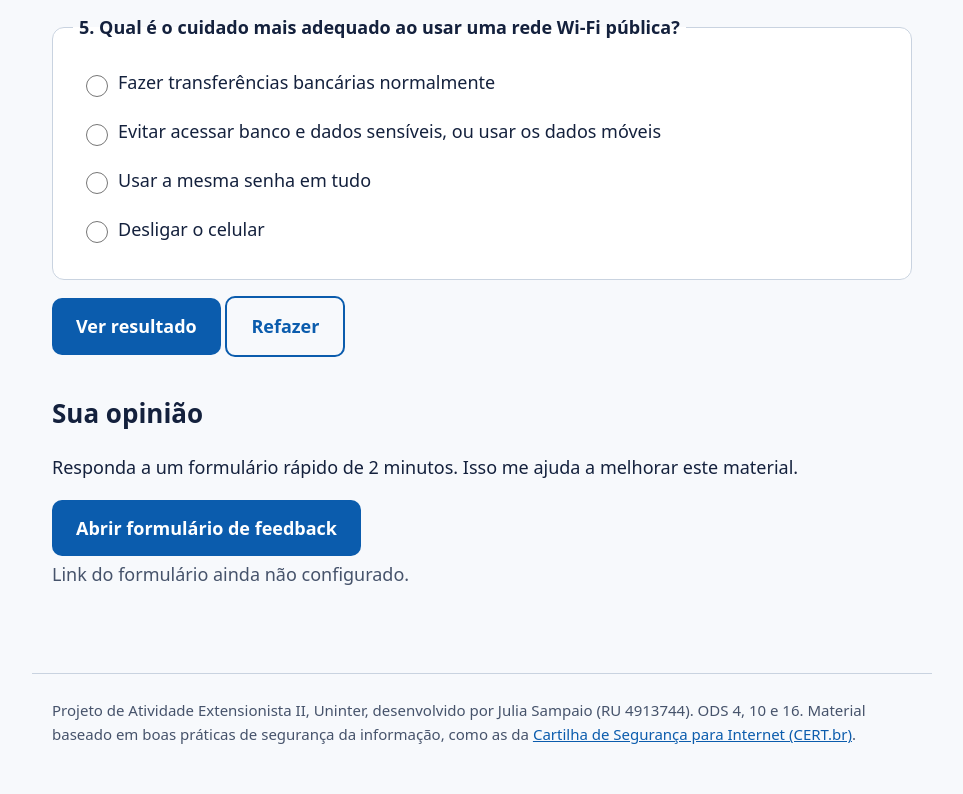
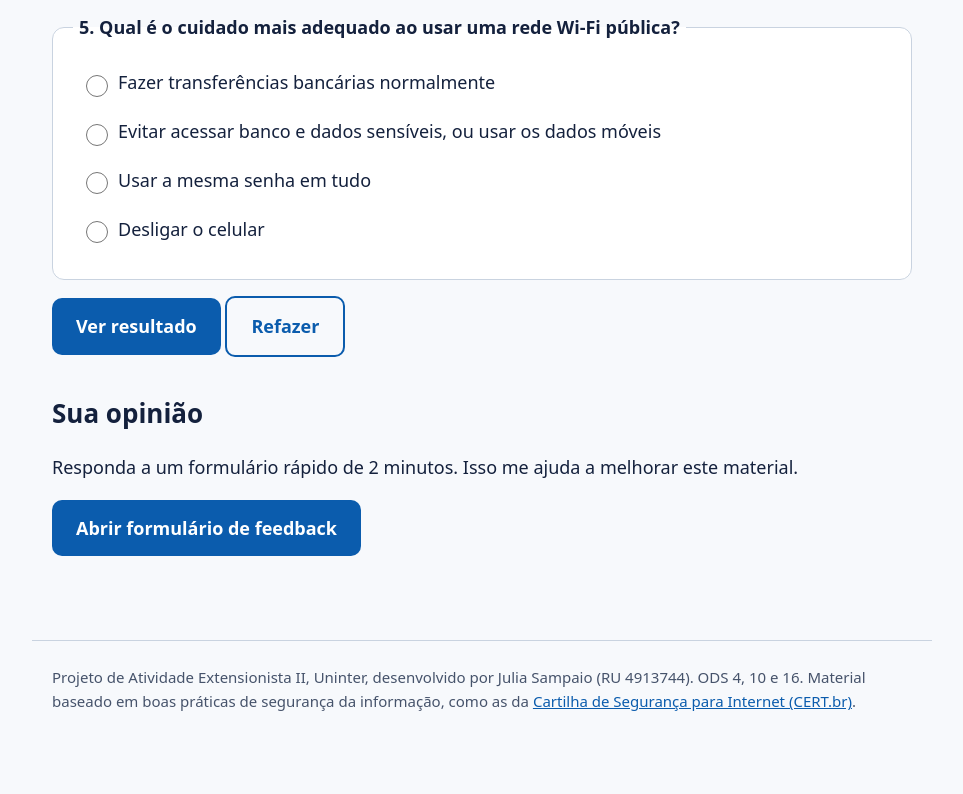
Before and after one commit to JuliaFersan/Seguran-a-digital, a plain HTML site: page index.html in a window 1280 px wide. Shown: the part 2675-3469 px from the top of the page, without its empty margins (158-1121 px from the left). After the commit the page ends 3436 px from the top, so only its background shows below. Drawn offline with Linux system fonts and the light colour scheme.

Commit message:
Update index.html

```diff
--- a/index.html
+++ b/index.html
@@ -99,7 +99,7 @@ footer{max-width:900px;margin:auto;padding:24px 20px 48px;color:var(--muted);fon
 
 <script>
 // Cole aqui o link público do seu Google Forms:
-var FORM_URL = "";
+var FORM_URL = "https://forms.gle/seulink";
 
 var perguntas = [
  {q:"Qual destas senhas é a mais segura?",
```
